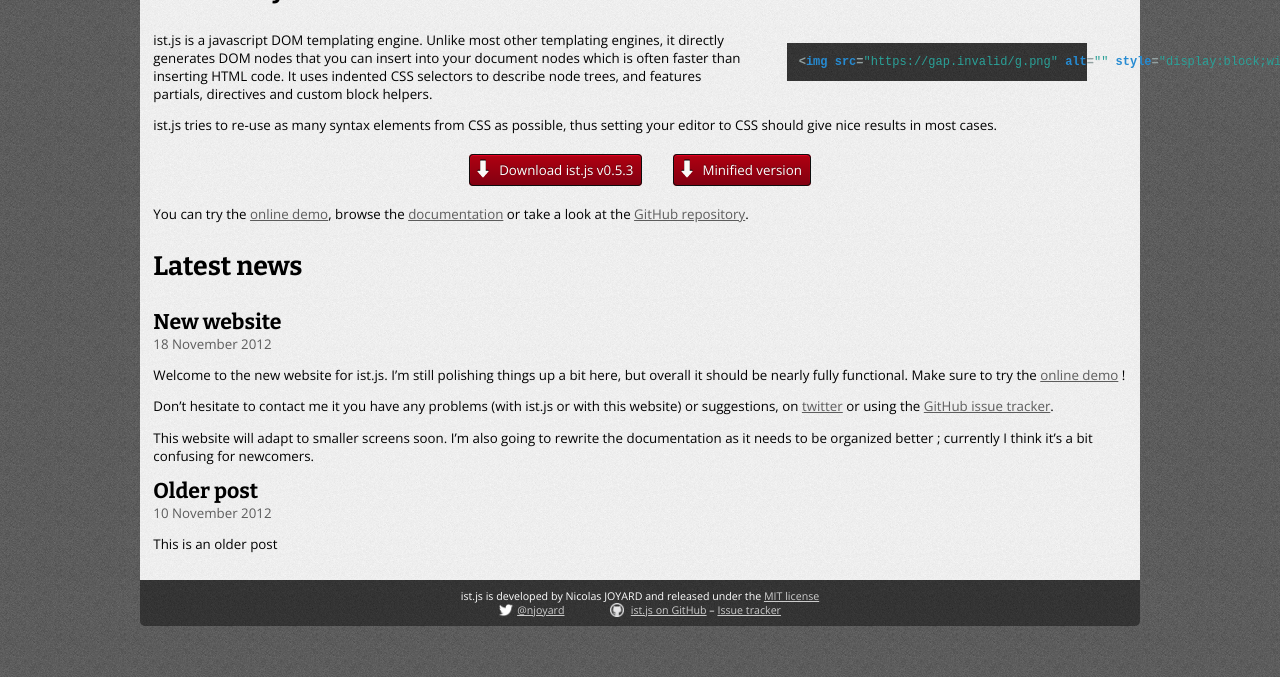
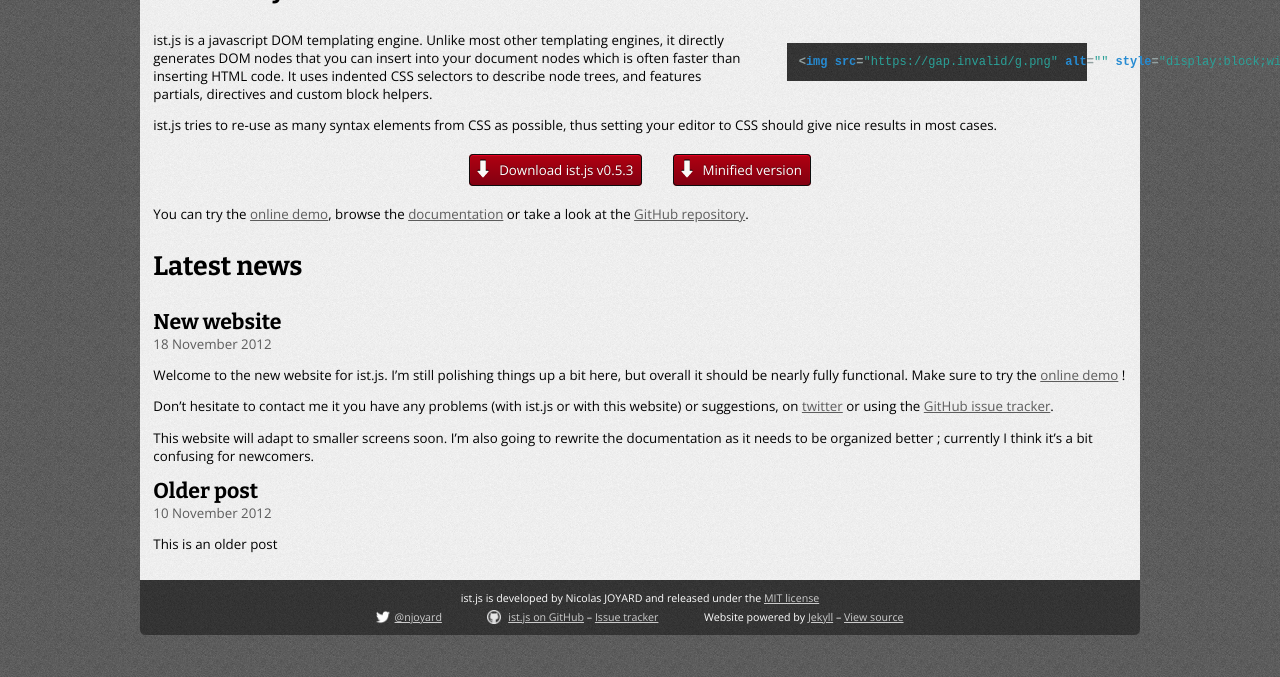
Before and after one commit to njoyard/ist, a Jekyll site: the page built from index.html, in a window 1280 px wide. Shown: the part 320-997 px from the top of the page. Built offline with Jekyll 4.4.1, drawn with Linux system fonts in a browser that asks for light colours; Markdown is read by kramdown in place of the engine named in the settings.

Commit message:
Add jekyll links

```diff
--- a/404.html
+++ b/404.html
@@ -43,6 +43,11 @@
 						<a href="https://github.com/njoyard/ist">ist.js on GitHub</a> &ndash;
 						<a href="https://github.com/njoyard/ist/issues">Issue tracker</a>
 					</li>
+					<li>
+						Website powered by <a href="http://jekyllrb.com">Jekyll</a> &ndash;
+						<a href="https://github.com/njoyard/ist/tree/gh-pages">View source</a>
+					</li>
+				</ul>
 			</section>
 		</footer>
 		<script src="http://www.google-analytics.com/ga.js" type="text/javascript"></script>
--- a/_layouts/default.html
+++ b/_layouts/default.html
@@ -42,6 +42,11 @@
 						<a href="https://github.com/njoyard/ist">ist.js on GitHub</a> &ndash;
 						<a href="https://github.com/njoyard/ist/issues">Issue tracker</a>
 					</li>
+					<li>
+						Website powered by <a href="http://jekyllrb.com">Jekyll</a> &ndash;
+						<a href="https://github.com/njoyard/ist/tree/gh-pages">View source</a>
+					</li>
+				</ul>
 			</section>
 		</footer>
 		<script src="http://www.google-analytics.com/ga.js" type="text/javascript"></script>
--- a/istjs.css
+++ b/istjs.css
@@ -74,7 +74,6 @@
 	background-color: #343434;
 	background-image: url(images/background.png);
 
-	padding: 0.8333em;
 	text-align: center;
 }
 
@@ -91,6 +90,7 @@
 	border-top-right-radius: .5em;
 
 	margin-top: 0.8333em;
+	padding: 0.8333em;
 
 	font-family: 'Bitter', serif;
 	font-size: 12pt;
@@ -125,8 +125,14 @@
 	border-bottom-right-radius: .5em;
 
 	margin-bottom: 4em;
+	padding: 0.5em;
+
 	color: white;
 	font-size: 8pt;
+}
+
+footer section {
+	margin: 0.5em;
 }
 
 footer a:link, footer a:visited, footer a:active, footer a:hover {
```
